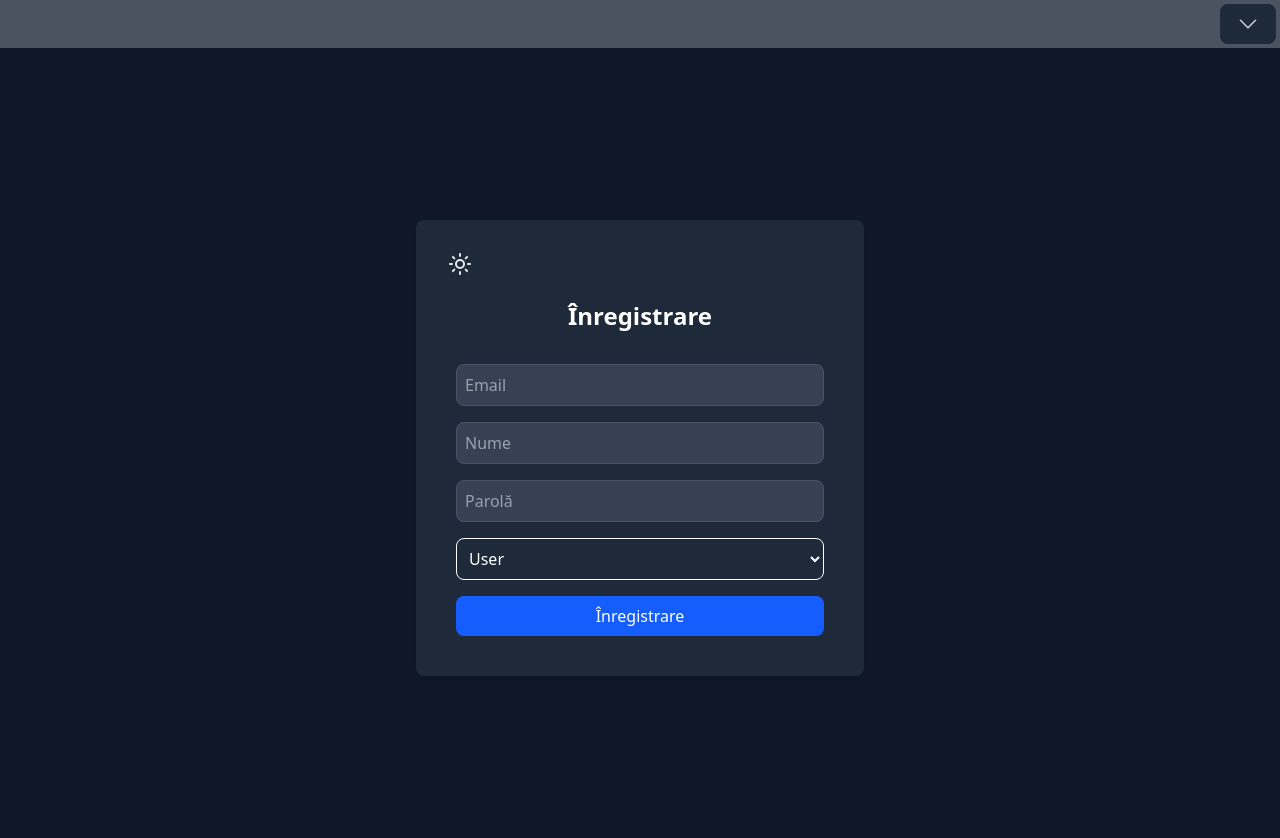
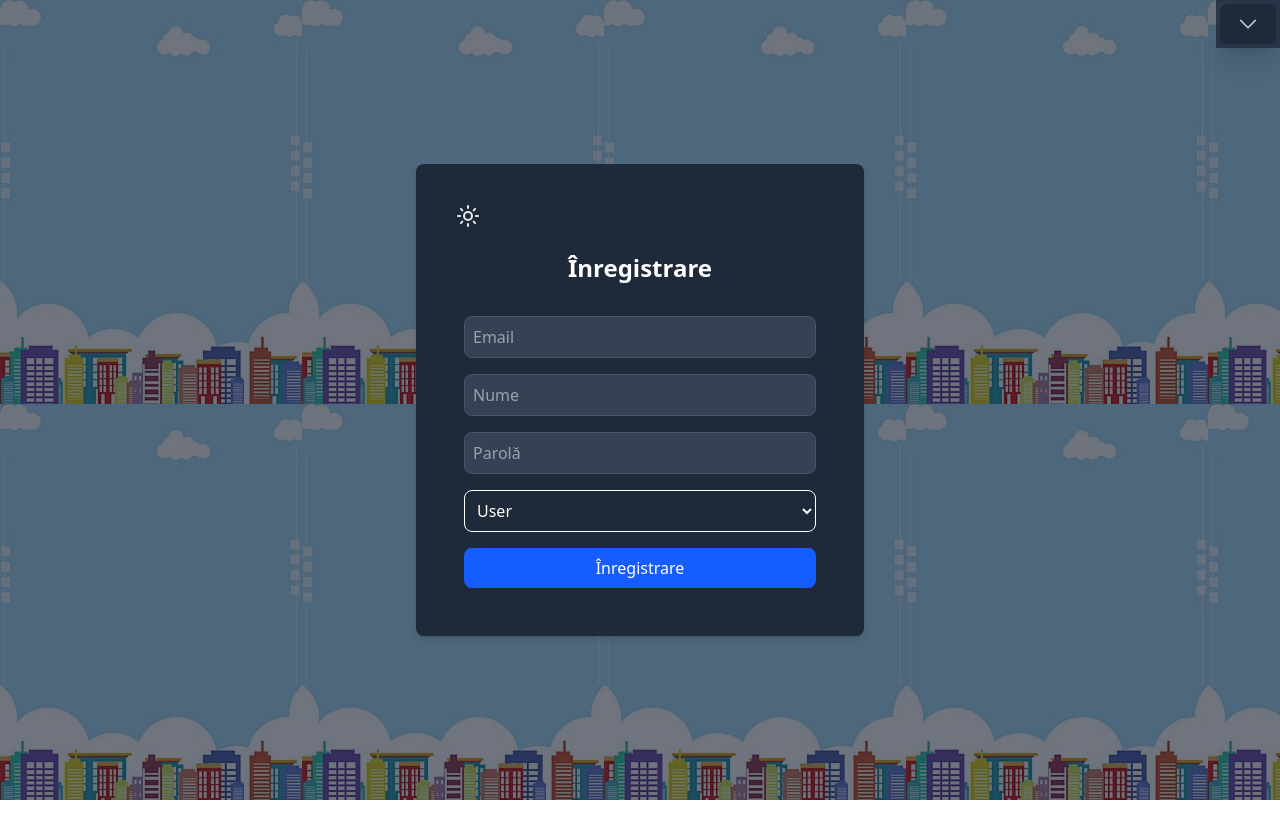
Before and after one commit to NicoletaCaramaliu/Find_Your_Home_Final_Project, a React (Vite) app in the folder frontend/: page /register in a window 1280 px wide. Shown: the top 838 px of the page. After the commit the page ends 800 px from the top, so only its background shows below. Built offline with nearby package versions, Linux system fonts and the light colour scheme.

Commit message:
register page frontend image + animation

```diff
--- a/frontend/src/components/NavBar.tsx
+++ b/frontend/src/components/NavBar.tsx
@@ -1,3 +1,4 @@
+
 import { Link } from "react-router-dom";
 import { useState, useEffect, useRef } from "react";
 
@@ -19,35 +20,29 @@ export default function Navbar() {
   }, []);
 
   return (
-    <nav className="shadow-xl p-1 bg-gray-100 dark:bg-gray-800/80">
-      <div className="container mx-auto flex justify-end items-center">
+    <nav className="fixed top-0 right-0 shadow-xl p-1 bg-gray-100 dark:bg-gray-800/80 z-50">
+      <div className="flex justify-end items-center">
 
-        {/* Dropdown Menu */}
         <div ref={dropdownRef} className="relative inline-block text-left">
-          {/* Butonul dropdown */}
           <button
             onClick={() => setIsOpen(!isOpen)}
             className="px-4 py-2 text-gray-800 dark:text-gray-300 bg-gray-100 dark:bg-gray-800 rounded-lg hover:bg-gray-200 dark:hover:bg-gray-700 transition"
           >
-            {/* Schimbarea iconiței în funcție de starea dropdown-ului */}
             {isOpen ? (
-              // dropdown DESCHIS
               <svg xmlns="http://www.w3.org/2000/svg" fill="none" viewBox="0 0 24 24" strokeWidth={1.5} stroke="currentColor" className="size-6">
                 <path strokeLinecap="round" strokeLinejoin="round" d="m4.5 15.75 7.5-7.5 7.5 7.5" />
               </svg>
             ) : (
-              //  dropdown INCHIS
               <svg xmlns="http://www.w3.org/2000/svg" fill="none" viewBox="0 0 24 24" strokeWidth={1.5} stroke="currentColor" className="size-6">
                 <path strokeLinecap="round" strokeLinejoin="round" d="m19.5 8.25-7.5 7.5-7.5-7.5" />
               </svg>
             )}
           </button>
 
-          {/* Meniul dropdown */}
           {isOpen && (
             <div className="absolute right-0 mt-2 w-48 bg-white dark:bg-gray-800 shadow-lg rounded-lg overflow-hidden z-50">
               <Link
-                to="/about"
+                to="/aboutUs"
                 className="block px-4 py-2 text-gray-800 dark:text-gray-300 hover:bg-gray-100 dark:hover:bg-gray-700"
               >
                 Despre Noi
--- a/frontend/src/pages/RegisterPage.tsx
+++ b/frontend/src/pages/RegisterPage.tsx
@@ -4,6 +4,7 @@ import { Card, CardContent } from "../components/ui/Card";
 import { register } from "../services/authService"; // functia care face request la backend
 import ThemeToggle from "../components/ThemeToggle";
 import Navbar from "../components/NavBar";
+import { motion } from "framer-motion";
 
 export default function RegisterPage() {
   const navigate = useNavigate();
@@ -11,7 +12,7 @@ export default function RegisterPage() {
   const handleRegister = async (email: string, password: string, username: string, role: number) => {
     try {
       await register(email, username, password, role);
-      navigate("/dashboard");
+      navigate("/login");
     } catch (error: any) {
       console.error("Eroare la înregistrare:", error.message);
     }
@@ -19,14 +20,32 @@ export default function RegisterPage() {
 
   return (
     <div> <Navbar />
-    <div className="flex items-center justify-center min-h-screen bg-blue-300 dark:bg-gray-900 transition-colors duration-500">
-      <Card className="w-96 p-6 shadow-lg rounded-lg">
+      <div className="flex items-center justify-center min-h-screen bg-blue-100 dark:bg-gray-900 transition-colors duration-500 relative">
+
+        <motion.div
+          initial={{ opacity: 0, y: -50 }}
+          animate={{ opacity: 1, y: 0 }}
+          transition={{ duration: 1 }}
+          className="absolute inset-0 bg-cover bg-center bg-no-repeat pointer-events-none">
+
+          <div className="block dark:hidden w-full h-full" style={{ backgroundImage: "url('/images/register_background.jpg')", opacity: 0.3 }}></div>
+          <div className="hidden dark:block w-full h-full" style={{ backgroundImage: "url('/images/register_background.jpg')", opacity: 0.4 }}></div>
+        </motion.div>
+
+        <motion.div
+          drag
+          dragConstraints={{ left: -200, right: 200, top: -200, bottom: 200 }}
+          whileDrag={{ scale: 1.1 }}
+          dragElastic={0.2}>
+          <Card className="w-96 p-8 shadow-lg rounded-lg bg-white dark:bg-gray-800 relative z-10">
             <ThemeToggle />
             <CardContent>
               <h2 className="text-2xl font-bold text-center mb-4">Înregistrare</h2>
               <RegisterForm onRegister={handleRegister} />
             </CardContent>
           </Card>
-    </div></div>
+        </motion.div>
+      </div>
+    </div>
   );
 }
```
Also changed, not shown: frontend/public/images/register_background.jpg (added). Lines whose indentation alone changed are shown as unchanged.
